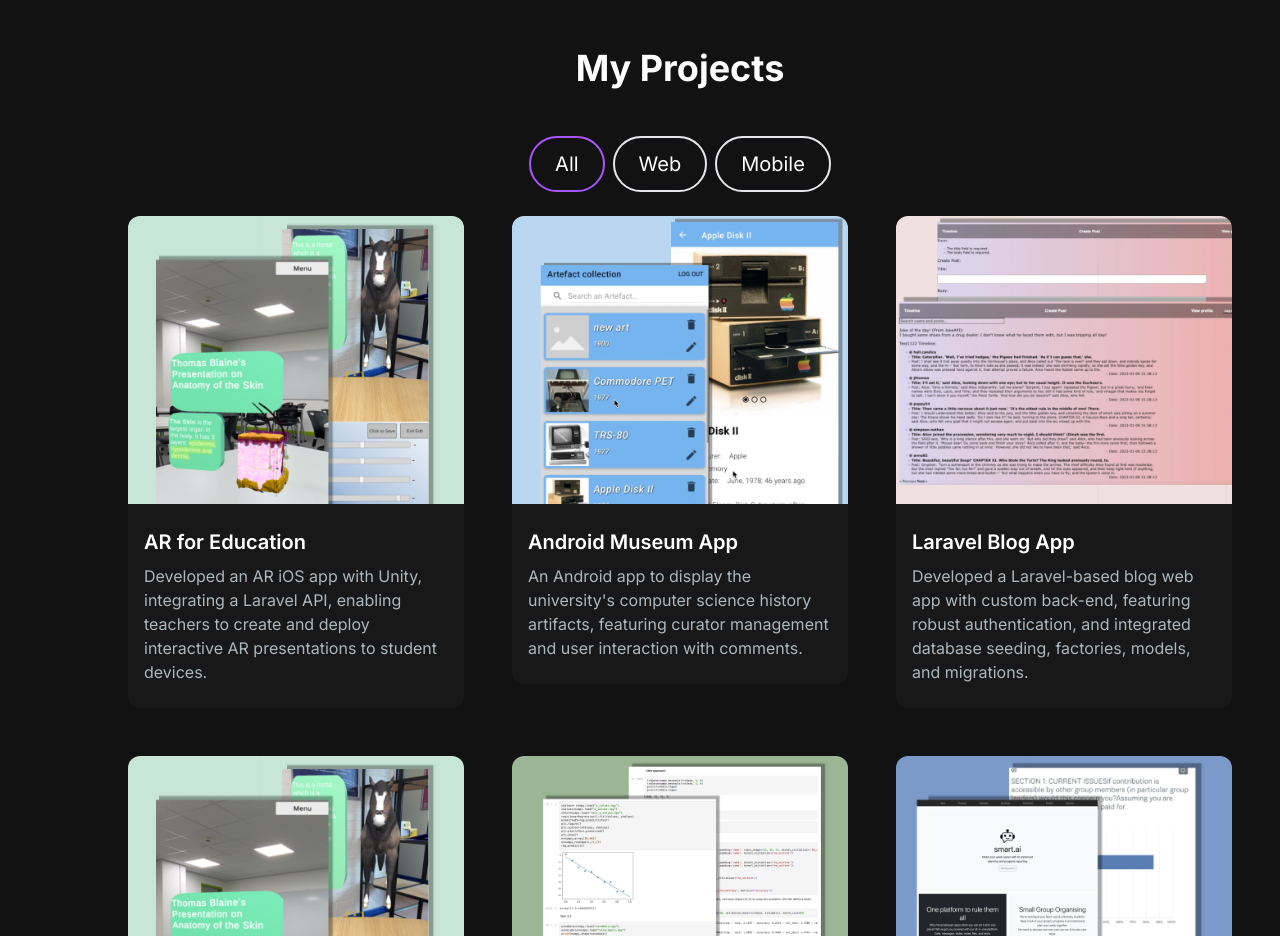
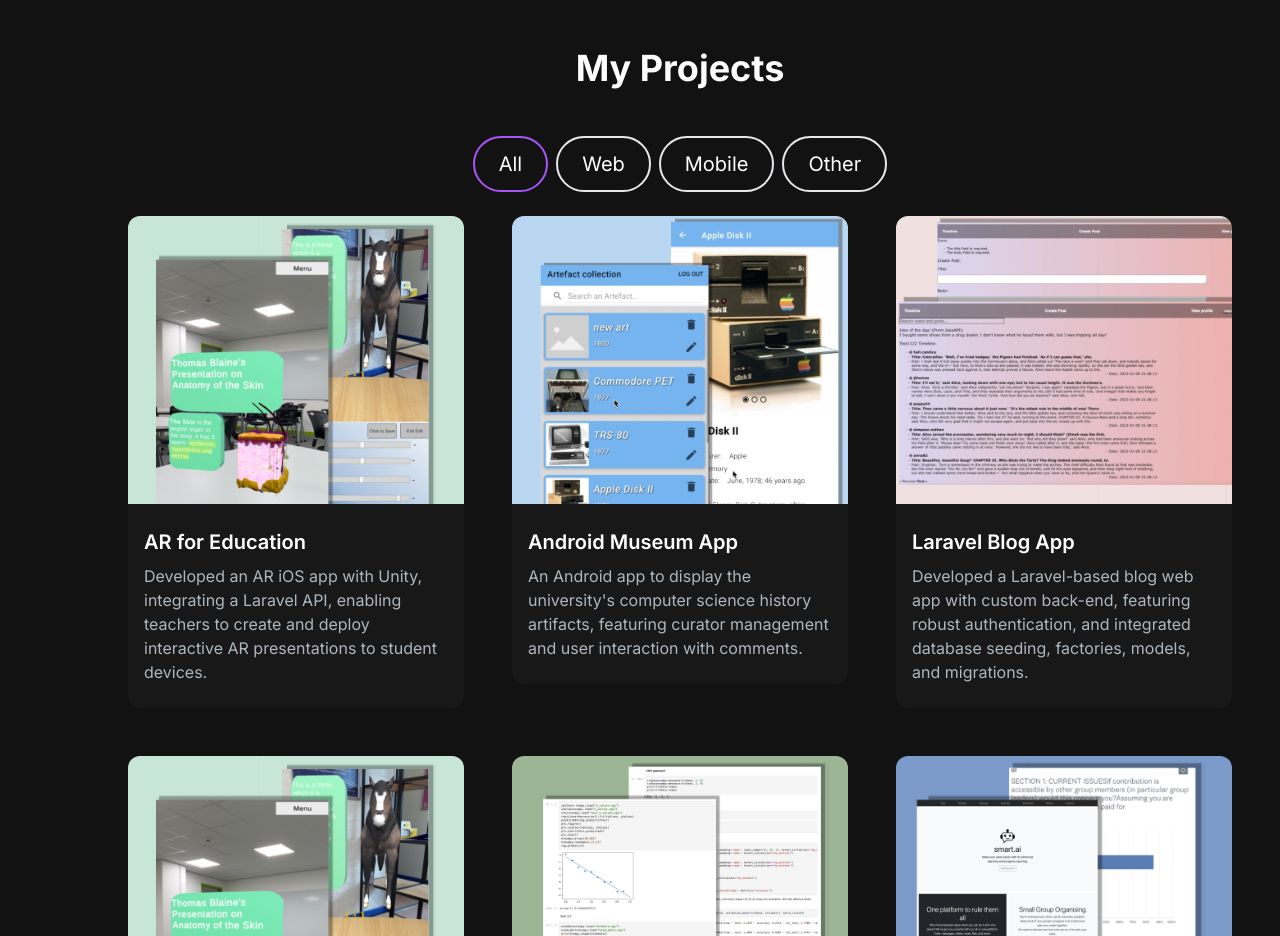
Before and after one commit to tomBlaine/portfolio-website, a Next.js app: page / in a window 1280 px wide. Shown: the part 1120-2056 px from the top of the page. Built offline with nearby package versions, Linux system fonts and the light colour scheme.

Commit message:
added other tag

```diff
--- a/src/app/components/ProjectSection.jsx
+++ b/src/app/components/ProjectSection.jsx
@@ -100,7 +100,7 @@ const projectsData = [
             "/images/5/3.png",
             "/images/5/4.png",
         ],
-        tag: ["All"],
+        tag: ["All", "Other"],
         gitUrl: "/",
         previewUrl: "/",
     },
@@ -121,7 +121,7 @@ const projectsData = [
             "/images/6/5.png",
             "/images/6/6.png",
         ],
-        tag: ["All"],
+        tag: ["All", "Other"],
         gitUrl: "/",
         previewUrl: "/",
     },
@@ -178,6 +178,11 @@ const ProjectSection = () => {
                 name="Mobile"
                 isSelected={tag === "Mobile"}
             />
+            <ProjectTag
+                onClick={handleTagChange}
+                name="Other"
+                isSelected={tag === "Other"}
+            />
         </div>
         <ul  ref={ref} className="grid md:grid-cols-3 gap-8 md:gap-12">
             {filterProjects.map((project, index) => (
```
